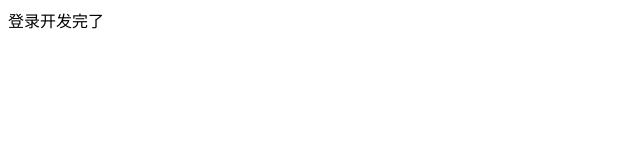
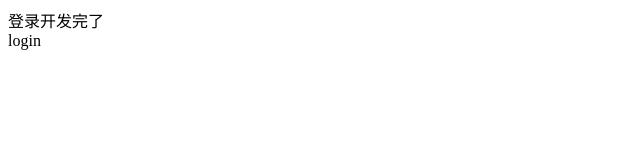
Before and after one commit to xiaoyu8840/project1, a plain HTML site: page login.html in a window 1280 px wide. Shown: the full height of the page, 0-640 px from the left. Drawn offline with Linux system fonts and the light colour scheme.

Commit message:
A开发者修改login.html

```diff
--- a/login.html
+++ b/login.html
@@ -10,6 +10,7 @@
 
 <body>
     <div>登录开发完了</div>
+    <span>login</span>
 </body>
 
 </html>
```
